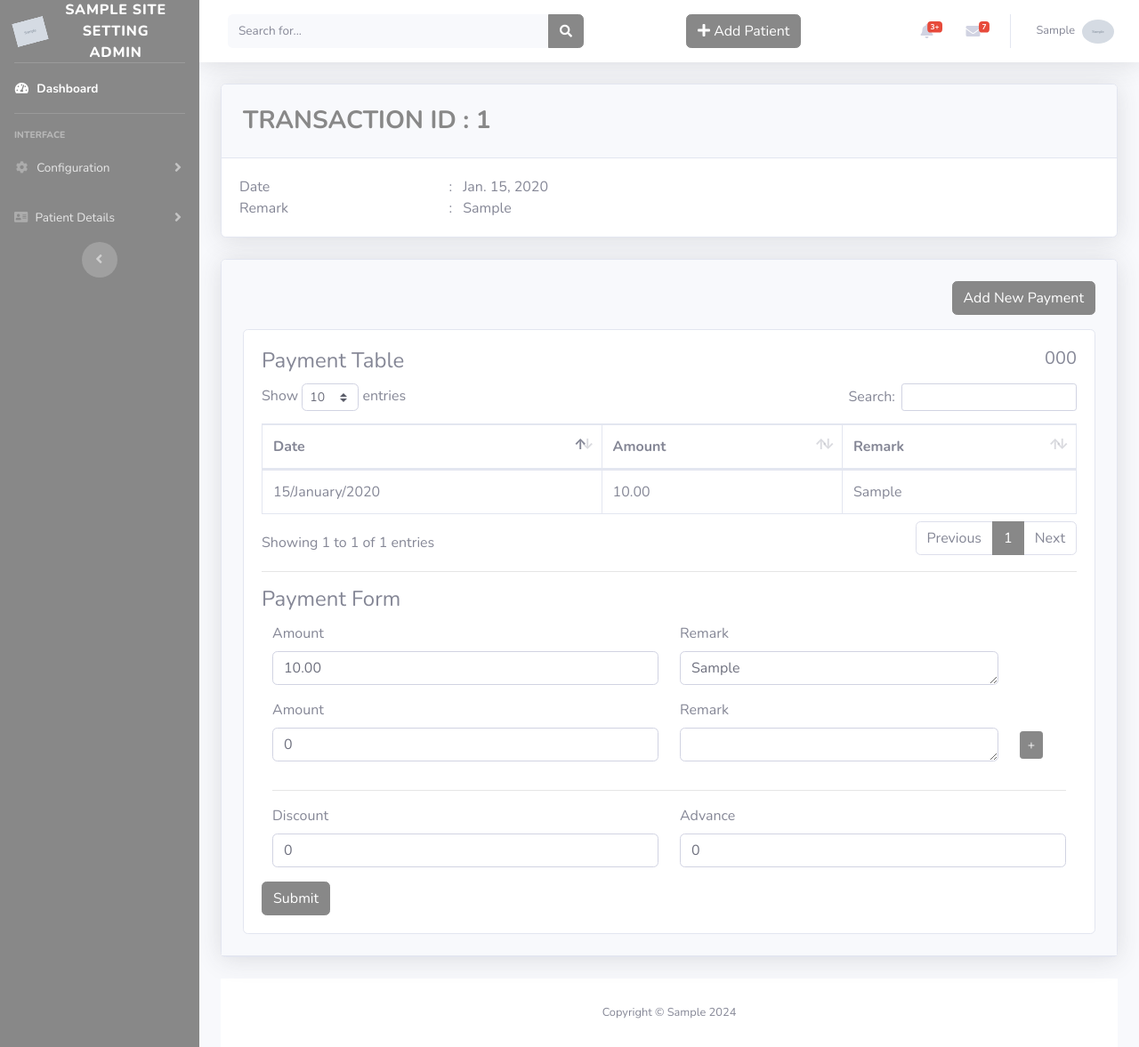
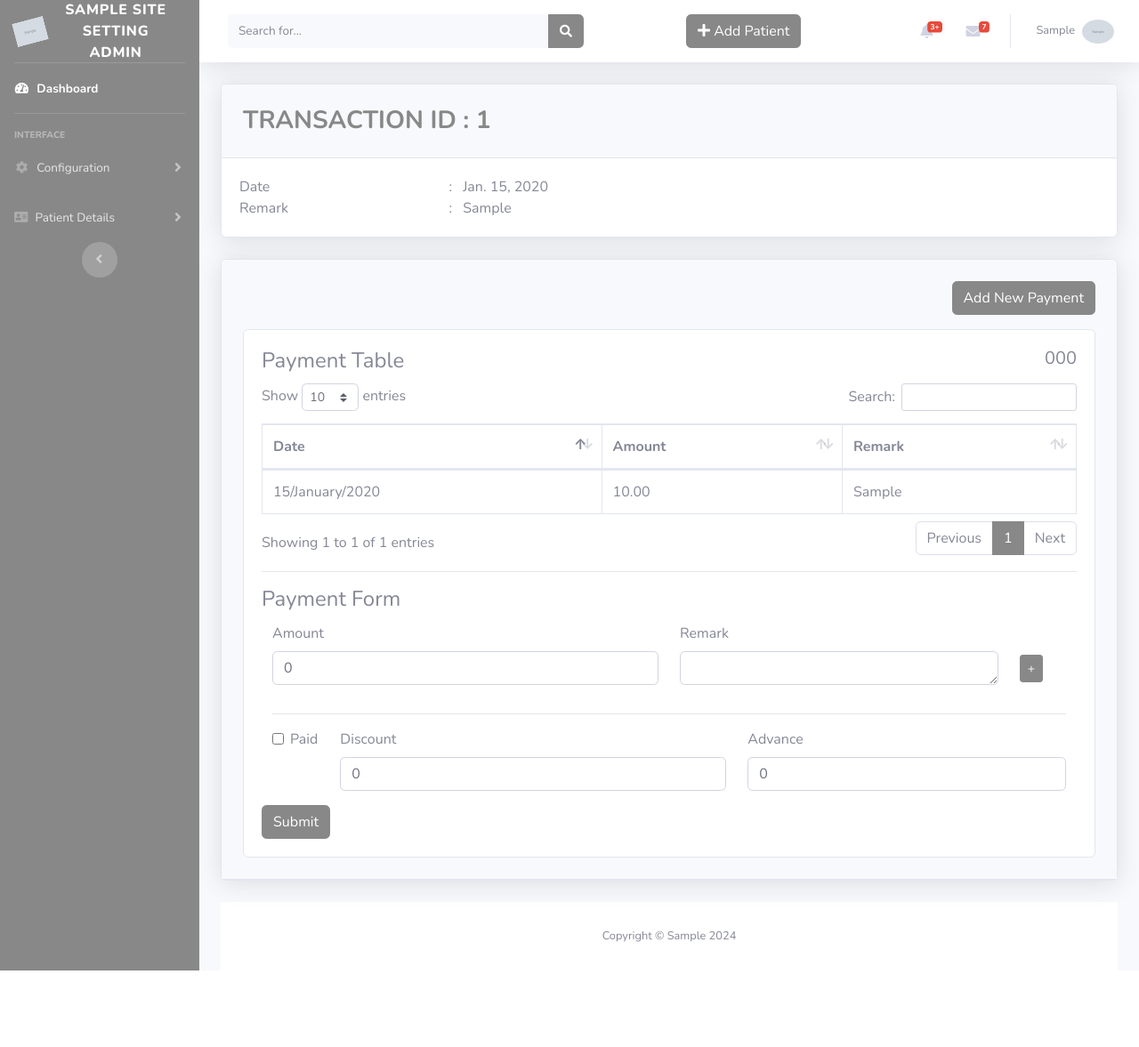
Before and after one commit to sageerkv/hospital_admin_dashboard_web, a Django app: page /patient/1/make_payment/1/ in a window 1280 px wide. Shown: the whole page at 89% size. After the commit the page ends 1091 px from the top, so only its background shows below. Run offline with Django 5.2, Linux system fonts and the light colour scheme; a user stored in the database is signed in; tables that the repository leaves empty hold one stand-in row (values such as "Sample post"); grey boxes marked "Sample" are stand-in pictures; data that the repository does not hold is empty; some libraries are stand-ins or nearby versions.

Commit message:
some change sin the payment table

```diff
--- a/backend/templates/patient/patient_payment.html
+++ b/backend/templates/patient/patient_payment.html
@@ -141,13 +141,21 @@
               </div>
               <hr>
               <div class="row">
+                <div class="col-md-1 col-lg-1">
+                  <div class="form-check">
+                    <input class="form-check-input" type="checkbox" name="paid_checkbox" id="paid_checkbox">
+                    <label class="form-check-label" for="paid_checkbox">
+                        Paid
+                    </label>
+                  </div>
+                </div>
                 <div class="col-md-6 col-lg-6">
                   <div class="form-group">
                       <label class="form-label">Discount</label>
                       <input type="number" name="Discount" class="form-control" value="0">
                   </div>
                 </div>
-                <div class="col-md-6 col-lg-6">
+                <div class="col-md-5 col-lg-5">
                   <div class="form-group">
                       <label class="form-label">Advance</label>
                       <input type="number" name="Advance" class="form-control" value="0">
--- a/backend/views.py
+++ b/backend/views.py
@@ -815,14 +815,20 @@ def make_payment(request, patientview_id, transaction_id):
                         payment.Created_by = request.user
                         payment.Transactions_id = transaction
                         payment.save()
-                        total_amount += form.cleaned_data.get('amount')
 
+                total_amount = calculate_total_amount(transaction_id)
                 invoice_number = generate_transaction_id()
                 transaction.Total_amount = total_amount
-                transaction.Advance = advance
-                transaction.Discount = discount
+                transaction.Advance += advance
+                transaction.Discount += discount
                 transaction.Invoice_number = invoice_number
-                transaction.Balance = transaction.Total_amount - (transaction.Discount + transaction.Advance)
+                if 'paid_checkbox' in request.POST:
+                    transaction.Balance
+                else:
+                    # Calculate balance based on total amount, discount, and advance
+                    balance = total_amount - discount - advance
+                    # If balance is negative, set it to 0 to prevent negative balances
+                    transaction.Balance = max(balance, Decimal('0.00'))
                 transaction.save()
 
                 messages.success(request, 'Payment made successfully.')
@@ -836,7 +842,7 @@ def make_payment(request, patientview_id, transaction_id):
                 messages.error(request, error_message)
                 return HttpResponseRedirect(reverse('make_payment', args=[patientview_id, transaction_id]))
         else:
-            formset = PaymentFormSet(queryset=payments)
+            formset = PaymentFormSet(queryset=Payment.objects.none())
 
         context = {
             'formset': formset,
```
